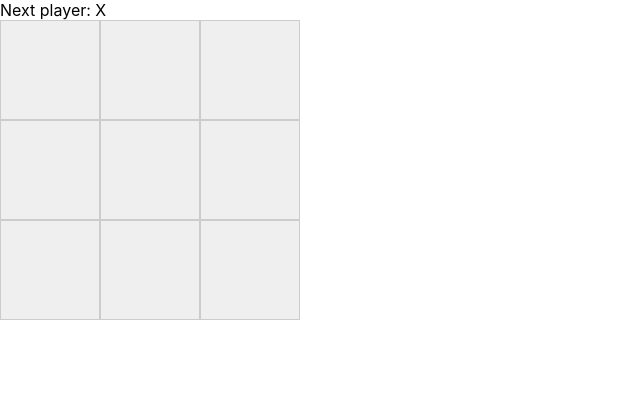
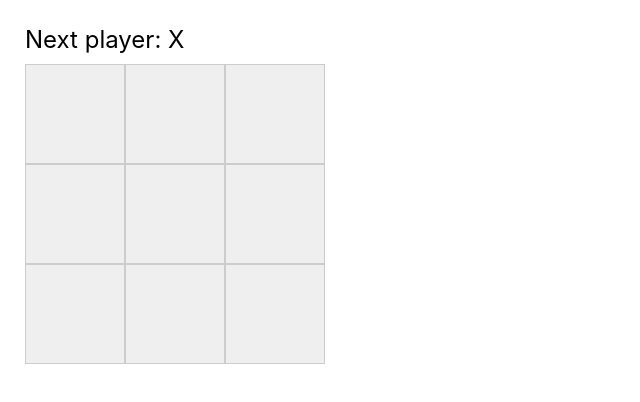
Before and after one commit to github-tom-col/training-app, a React (Create React App) app: page / in a window 1280 px wide. Shown: the top 402 px of the page, without its empty margins (0-640 px from the left). Built offline with nearby package versions, Linux system fonts and the light colour scheme.

Commit message:
clean css better code

```diff
--- a/src/App.js
+++ b/src/App.js
@@ -1,4 +1,4 @@
-import styles from './style/styles.css';
+import './style/styles.css';
 import React from 'react';
 import { useState } from 'react';
 
@@ -57,7 +57,8 @@ export default function Board() {
   }
 
   return (
-    <div className="status">{status}
+    <div className="status">
+      {status}
       <div className='container'>
           <Square value={squares[0]} onSquareClick={() => handleClick(0)} />
           <Square value={squares[1]} onSquareClick={() => handleClick(1)} />
--- a/src/style/styles.css
+++ b/src/style/styles.css
@@ -9,9 +9,15 @@
   }
 
   .container {
+    margin-top: 10px;
     display: grid;
     grid-template-columns: repeat(3, 1fr);
     width: fit-content;
+  }
+
+  .status {
+    font-size: x-large;
+    margin: 25px;
   }
 
   .square {
```
